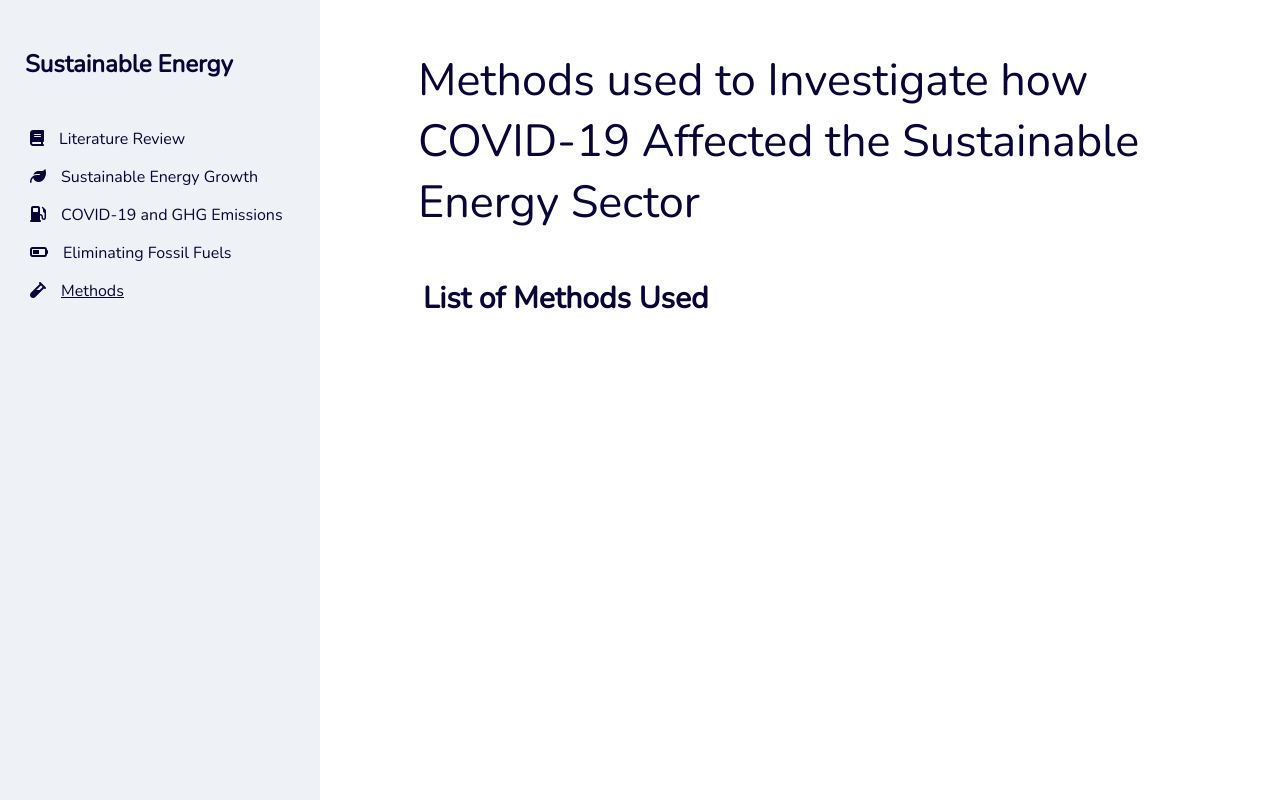
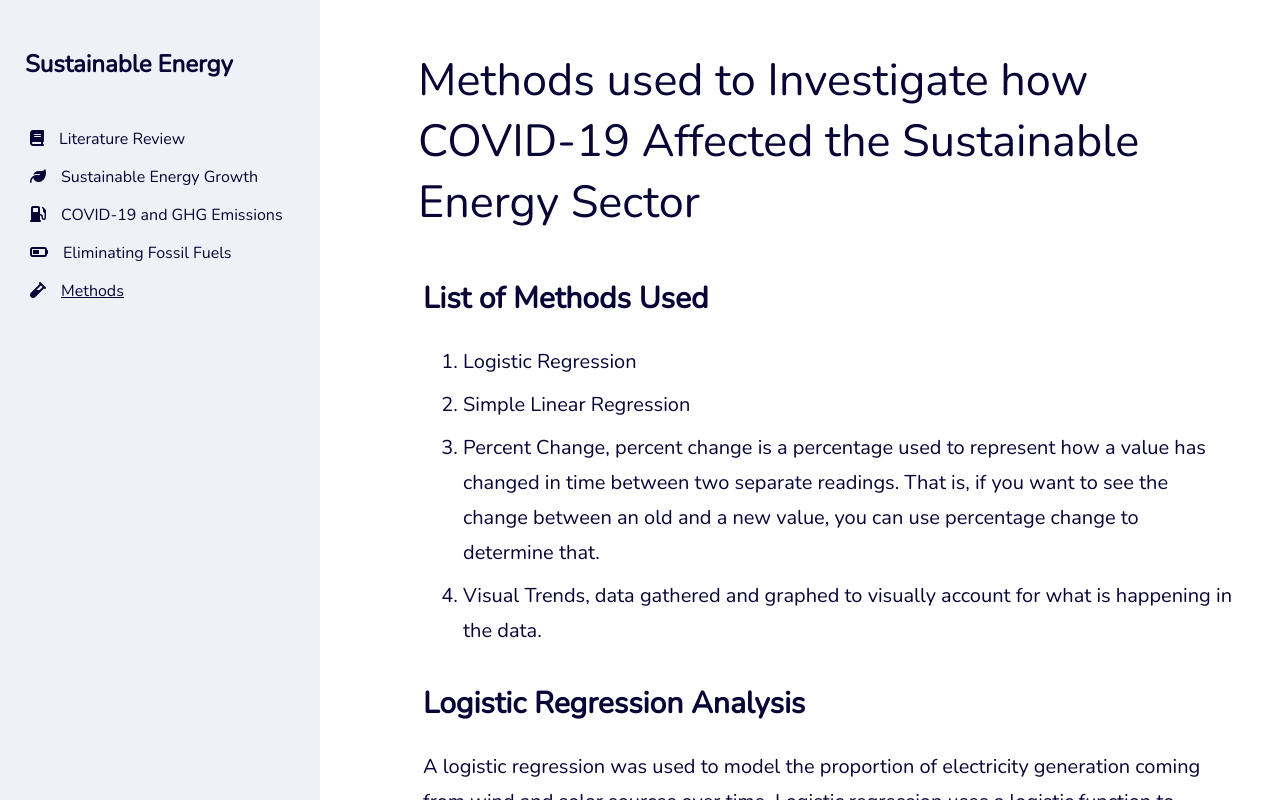
Before and after one commit to Krakhra/data_dashboard, a React (Create React App) app: page /#/methods in a window 1280 px wide. Built offline with nearby package versions, Linux system fonts and the light colour scheme.

Commit message:
added content, logistic regression analysis

```diff
--- a/src/components/methods/Methods.js
+++ b/src/components/methods/Methods.js
@@ -1,6 +1,8 @@
 import React from 'react';
-import './Methods.css'
-import PageContainer, { Section, Image, Reference } from '../pageContainer/PageContainer';
+import './Methods.css';
+import PageContainer, { Section, Image} from '../pageContainer/PageContainer';
+import graph from './graph.png';
+import eqn from './equation.png';
 
 const Methods = () =>(
   <PageContainer
@@ -8,7 +10,50 @@ const Methods = () =>(
     title="Methods used to Investigate how COVID-19 Affected the Sustainable Energy Sector"
   >
     <Section title = "List of Methods Used">
+      <ol>
+        <li>
+          Logistic Regression
+        </li>
+        <li>
+          Simple Linear Regression
+        </li>
+        <li>
+          Percent Change, percent change is a percentage used to represent how a value has changed in time  between two separate readings. That is, if you want to see the change between an old and a new value, you can use percentage change to determine that.
+        </li>
+        <li>
+          Visual Trends, data gathered and graphed to visually account for what is happening in the data.
+        </li>
+      </ol>
+    </Section>
 
+    <Section title = "Logistic Regression Analysis">
+      <p>
+        A logistic regression was used to model the proportion of electricity
+        generation coming from wind and solar sources over time. Logistic regression
+        uses a logistic function to create a model of binary data. Binary data is usually
+        represented by 1 for a success and 0 for a failure of whatever is being measured. In this case,
+        our binary data uses each kWh generated from solar or wind sources as success and each kWh from
+        any other source as a 0. The resulting model represents the trend of growth for the proportion of
+        electricity coming from solar and wind power generation over time.
+      </p>
+
+      <Image src={graph}/>
+
+      <p>
+        In comparison to linear regression, the outcome of a logistic regression will model the dependent variable
+        (y-axis) between 0 and 1. The logistic regression is more appropriate for modelling binary or proportional
+        data as these values can only exist between 0 and 1, where a linear model generates impossible values that
+        are less than 0 and greater than 1.
+      </p>
+
+      <p>
+        <strong>The range of predicted values is calculated using this function: </strong>
+      </p>
+      <Image src={eqn}/>
+
+      <p>
+        In our case for predicting wind and solar proportions, we used a 95% prediction interval (α = 0.05), resulting in a range of values that we can expect 95% of the actual future data to fall within.
+      </p>
     </Section>
   </PageContainer>
 );
```
Also changed, not shown: src/components/methods/equation.png (added), src/components/methods/graph.png (added).
